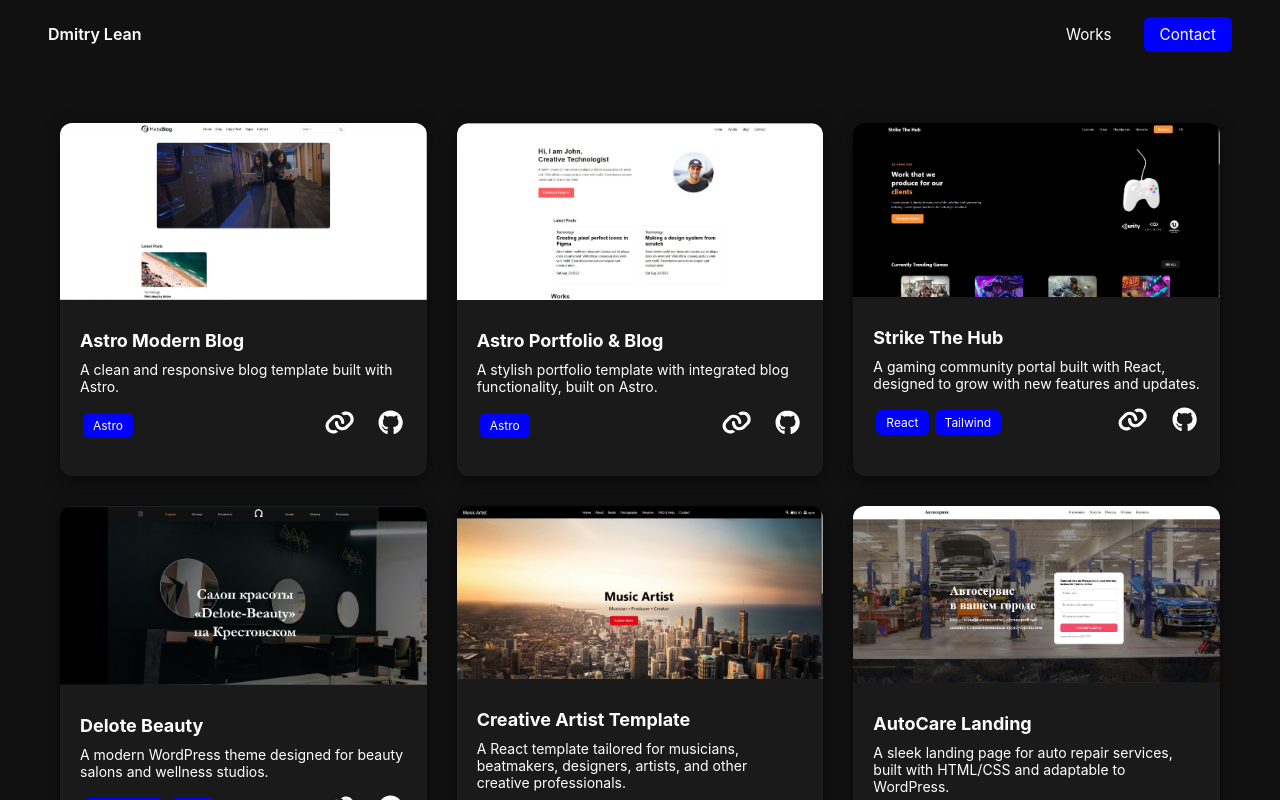
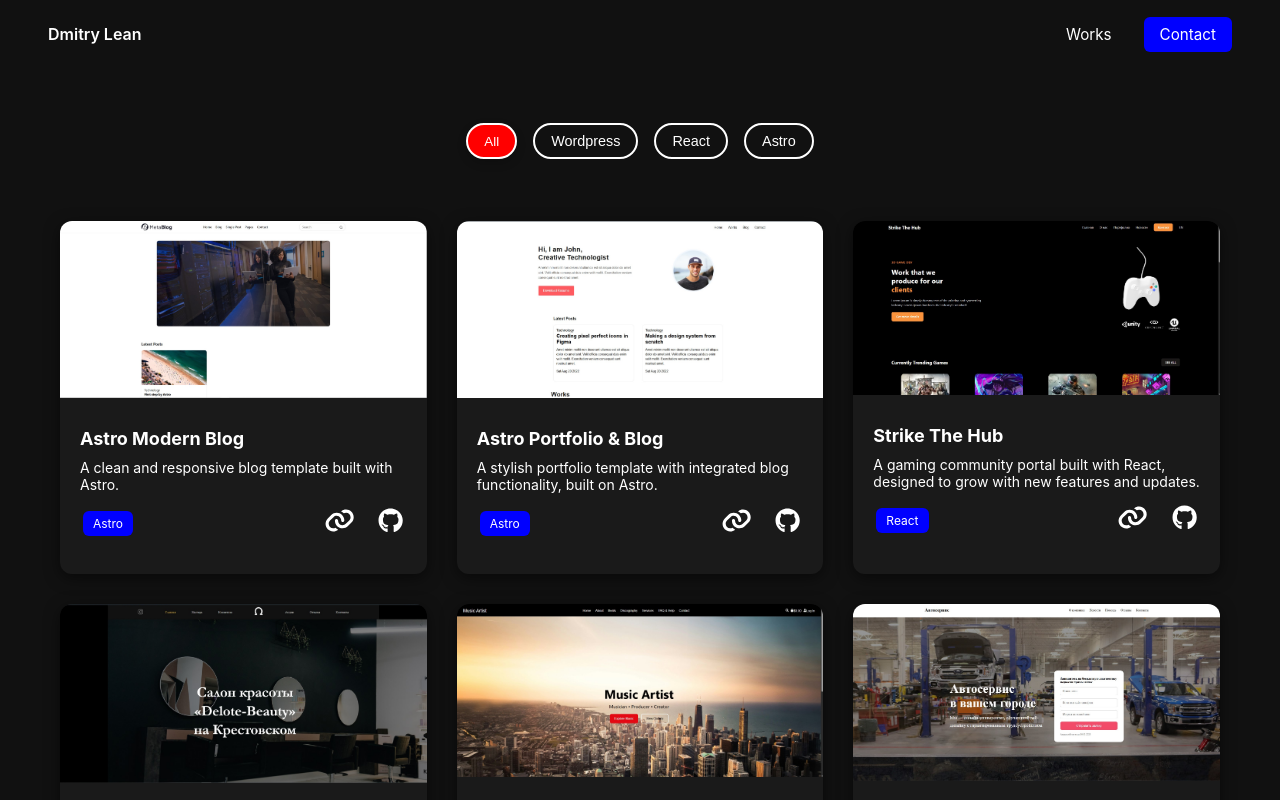
Before and after one commit to dmitrylean/react-portfolio, a React (Create React App) app: page /works in a window 1280 px wide. Built offline with nearby package versions, Linux system fonts and the light colour scheme.

Commit message:
add filter

```diff
--- a/package.json
+++ b/package.json
@@ -11,6 +11,7 @@
     "@testing-library/jest-dom": "^6.8.0",
     "@testing-library/react": "^16.3.0",
     "@testing-library/user-event": "^13.5.0",
+    "framer-motion": "^12.23.16",
     "react": "^19.1.1",
     "react-dom": "^19.1.1",
     "react-router-dom": "^7.9.1",
--- a/src/App.js
+++ b/src/App.js
@@ -14,10 +14,6 @@ import Contact from './pages/Contact';
 import './App.css';
 
 function App() {
-  useEffect(() => {
-      document.title = 'Dmitry Lean | Home';
-  }, []);
-
   return (
     <Router>
       <NavBar />
--- a/src/components/WorksSection.css
+++ b/src/components/WorksSection.css
@@ -83,22 +83,60 @@
   justify-content: space-between;
 }
 
+/* Filter */
+
+.filters {
+  display: flex;
+  gap: 1rem;
+  margin-bottom: 2rem;
+  justify-content: center;
+  flex-wrap: wrap;
+}
+
+.filter-btn {
+  padding: 0.5rem 1rem;
+  border: 2px solid white;
+  border-radius: 25px;
+  background: transparent;
+  color: white;
+  font-size: 0.9rem;
+  cursor: pointer;
+  transition: all 0.3s ease;
+}
+
+.filter-btn:hover {
+  background: blue;
+  color: #fff;
+}
+
+.filter-active {
+  padding: 0.5rem 1rem;
+  background: red;
+  color: #fff;
+  border: 2px solid white;
+  border-radius: 25px;
+  box-shadow: 0 4px 10px rgba(0,0,0,0.2);
+}
+
 @media (min-width: 300px) {
-  .projects-grid {
+  .projects-grid,
+  .filters {
     grid-template-columns: repeat(1, 1fr);
     padding: 5px 10px;
   }
 }
 
 @media (min-width: 768px) {
-  .projects-grid {
+  .projects-grid,
+  .filters {
     grid-template-columns: repeat(2, 1fr);
     padding: 15px 20px;
   }
 }
 
 @media (min-width: 1024px) {
-  .projects-grid {
+  .projects-grid,
+  .filters {
     grid-template-columns: repeat(auto-fit, minmax(350px, 1fr));
   }
 }
--- a/src/components/WorksSection.jsx
+++ b/src/components/WorksSection.jsx
@@ -1,33 +1,71 @@
-import React from "react";
+import React, { useState, useEffect, useRef } from "react";
 import "./WorksSection.css";
-import projects from "../data/portfolio.json";
+import projectData from "../data/portfolio.json";
 import { FontAwesomeIcon } from "@fortawesome/react-fontawesome";
-import {
-  faGithub,
-} from "@fortawesome/free-brands-svg-icons";
+import { faGithub } from "@fortawesome/free-brands-svg-icons";
 import { faLink } from "@fortawesome/free-solid-svg-icons";
+import { motion, AnimatePresence } from "framer-motion";
 
-const Works = () => {
+const filters = [
+  { label: "All", value: "all" },
+  { label: "Wordpress", value: "Wordpress" },
+  { label: "React", value: "React" },
+  { label: "Astro", value: "Astro" }
+];
+
+export default function Works() {
+  const [activeFilter, setActiveFilter] = useState("all");
+  const projectsRefs = useRef([]);
+
+  const filteredProjects =
+    activeFilter === "all"
+      ? projectData
+      : projectData.filter((project) => project.stack === activeFilter);
+
+  useEffect(() => {
+    projectsRefs.current = [];
+  }, [activeFilter]);
+
   return (
     <section className="projects">
       <div className="container">
+        {/* Filter buttons */}
+        <div className="filters">
+          {filters.map((filter) => (
+            <button
+              key={filter.value}
+              className={activeFilter === filter.value ? "filter-active" : "filter-btn"}
+              onClick={() => setActiveFilter(filter.value)}
+            >
+              {filter.label}
+            </button>
+          ))}
+        </div>
+
+        {/* Projects grid */}
         <div className="projects-grid">
-          {projects.map((project, index) => (
-            <div className="project-card" key={index}>
+          <AnimatePresence>
+            {filteredProjects.map((project, index) => (
+              <motion.div
+                key={project.title}
+                className="project-card"
+                initial={{ opacity: 0, y: 20 }}
+                animate={{ opacity: 1, y: 0 }}
+                exit={{ opacity: 0, y: -20 }}
+                transition={{ duration: 0.3 }}
+              >
                 <div className="project-image">
                   <img src={project.img} alt={project.title} />
                 </div>
                 <div className="project-content">
                   <h3>{project.title}</h3>
                   <p>{project.description}</p>
-
                   <div className="project-meta">
                     <div className="tags">
                       {project.stack.split(",").map((tag, i) => (
                         <span key={i}>{tag.trim()}</span>
                       ))}
                     </div>
-
                     <div className="links">
                       <a
                         href={project.demo}
@@ -46,12 +84,11 @@ const Works = () => {
                     </div>
                   </div>
                 </div>
-            </div>
+              </motion.div>
             ))}
+          </AnimatePresence>
         </div>
       </div>
     </section>
   );
-};
-
-export default Works;
+}
--- a/src/data/portfolio.json
+++ b/src/data/portfolio.json
@@ -25,7 +25,7 @@
     "title": "Strike The Hub",
     "detailsTitle": "React Gaming Portal",
     "description": "A gaming community portal built with React, designed to grow with new features and updates.",
-    "stack": "React, Tailwind",
+    "stack": "React",
     "demo": "https://strikethehub.netlify.app",
     "github": "https://github.com/dmitrylean/strikethehub"
   },
@@ -35,7 +35,7 @@
     "title": "Delote Beauty",
     "detailsTitle": "Beauty Salon WordPress Theme",
     "description": "A modern WordPress theme designed for beauty salons and wellness studios.",
-    "stack": "Wordpress, PHP",
+    "stack": "Wordpress",
     "demo": "http://crashtheroutine.site/delote-beauty"
   },
   {
@@ -54,7 +54,7 @@
     "title": "AutoCare Landing",
     "detailsTitle": "Car Service Landing Page",
     "description": "A sleek landing page for auto repair services, built with HTML/CSS and adaptable to WordPress.",
-    "stack": "HTML, CSS, Wordpress",
+    "stack": "Wordpress",
     "demo": "https://carservice-web.netlify.app/"
   },
   {
@@ -63,7 +63,7 @@
     "title": "Dolina Hotel",
     "detailsTitle": "Hotel Landing Page",
     "description": "A professional hotel landing page designed with HTML/CSS and easily transferable to WordPress.",
-    "stack": "HTML, CSS, Wordpress",
+    "stack": "Wordpress",
     "demo": "https://dolinahotel.netlify.app/"
   },
   {
@@ -72,7 +72,7 @@
     "title": "Luxury Car Detailing",
     "detailsTitle": "Luxury Auto Salon Landing Page",
     "description": "A premium landing page for luxury car detailing services, built with HTML/CSS and React, adaptable to WordPress.",
-    "stack": "HTML, CSS, Wordpress",
+    "stack": "React",
     "demo": "https://luxurycar-reactlanding.netlify.app/",
     "github": "https://github.com/dmitrylean/react-landing-luxurycar"
   },
@@ -82,7 +82,7 @@
     "title": "Softerio Tech",
     "detailsTitle": "Software Studio Landing Page",
     "description": "A modern landing page for software development studios, built with HTML/CSS and ready for WordPress.",
-    "stack": "HTML, CSS, Wordpress",
+    "stack": "Wordpress",
     "demo": "https://softerio-tech.netlify.app/"
   },
   {
@@ -91,7 +91,7 @@
     "title": "Ready One Cars",
     "detailsTitle": "Sports Car Rental Landing Page",
     "description": "A dynamic landing page for sports car rental services, designed in HTML/CSS and adaptable to WordPress.",
-    "stack": "HTML, CSS, Wordpress",
+    "stack": "Wordpress",
     "demo": "https://sportcarrent.netlify.app"
   },
   {
@@ -100,7 +100,7 @@
     "title": "RumTibet Adventures",
     "detailsTitle": "Mountain Hiking Tours Landing Page",
     "description": "A travel landing page for guided mountain hikes, created with HTML/CSS and adaptable to WordPress.",
-    "stack": "HTML, CSS, Wordpress",
+    "stack": "Wordpress",
     "demo": "https://mountainwalking.netlify.app"
   },
   {
@@ -109,7 +109,7 @@
     "title": "Blitz Estate",
     "detailsTitle": "Real Estate agency landing",
     "description": "A travel landing page for guided mountain hikes, created with HTML/CSS and adaptable to WordPress.",
-    "stack": "HTML, CSS, Wordpress",
+    "stack": "Wordpress",
     "demo": "https://blitzestate-landing.netlify.app"
   }
 ]
```
Also changed, not shown: 1 other file (tests, documents, lock files or other folders). Lines whose indentation alone changed are shown as unchanged.
